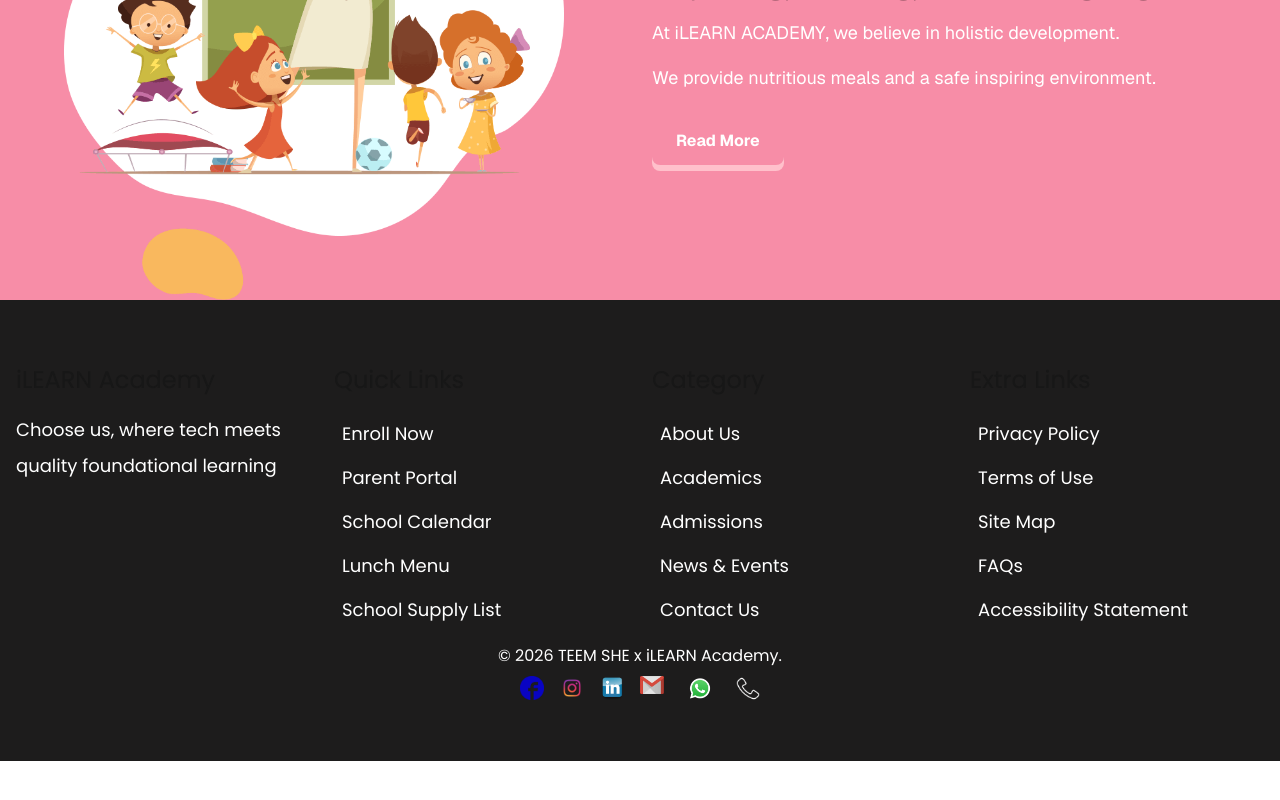
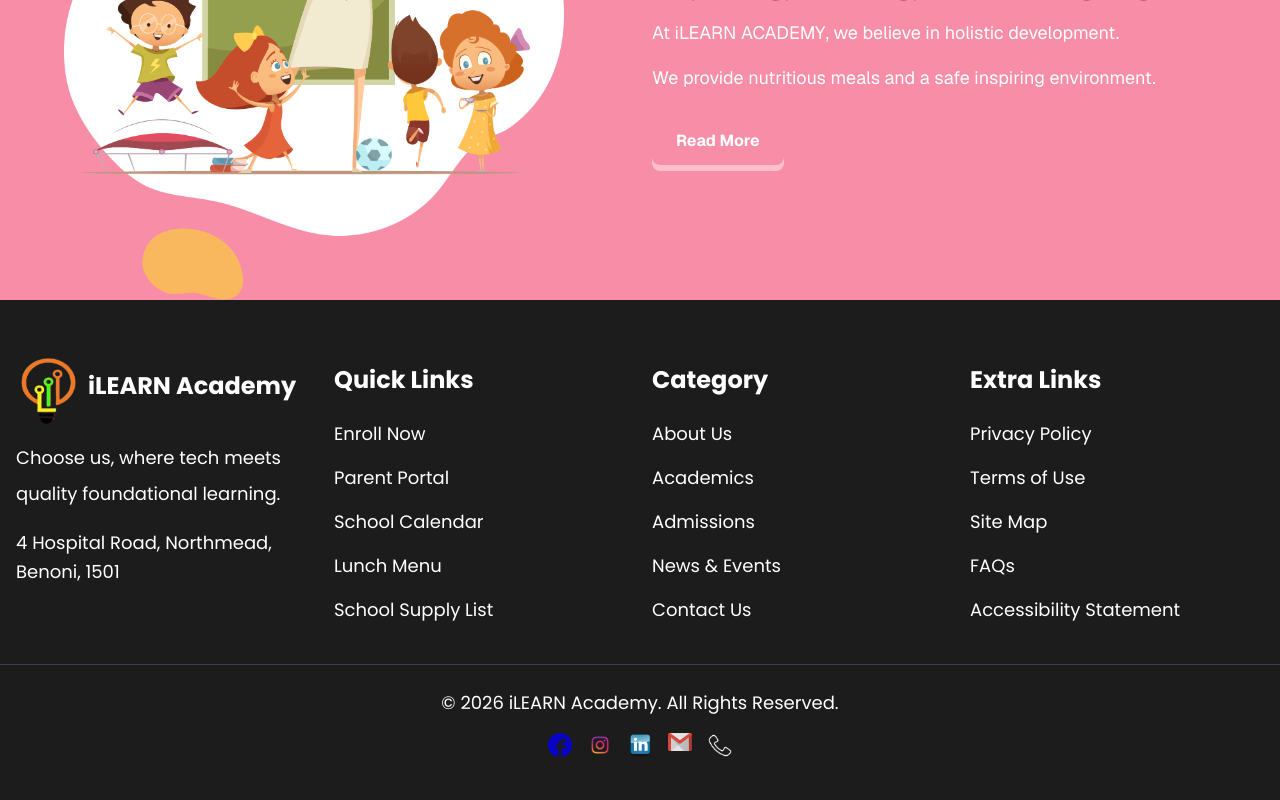
Before and after one commit to Masimbakutendaishe/iLearn, a Next.js app: page / in a window 1280 px wide. Shown: the part 1070-1870 px from the top of the page. Before the commit the page ends 1831 px from the top, so only its background shows below. Built offline with nearby package versions, Linux system fonts and the light colour scheme.

Commit message:
Refactor Footer component layout and content

```diff
--- a/comps/Footer.js
+++ b/comps/Footer.js
@@ -1,66 +1,128 @@
 import Image from "next/image";
+
 // components/Footer.js
 const Footer = () => {
   return (
-      <section className="bg-black py-12">
+    <section className="bg-black py-12 text-white">
+
       <div className="grid grid-cols-1 sm:grid-cols-2 lg:grid-cols-4 gap-6 container mx-auto px-4">
+
+        {/* LOGO + DESCRIPTION */}
         <div className="box">
-            <h3 className="text-2xl text-orange-500 py-4"> <i className="fas fa-school"></i> iLEARN Academy </h3>
-            <p className="text-white text-lg leading-loose">Choose us, where tech meets quality foundational learning</p>
+          <div className="flex items-center gap-3 mb-4">
+            <Image
+              src="/loggo.png"
+              alt="iLEARN Logo"
+              width={60}
+              height={60}
+            />
+            <h3 className="text-2xl font-bold">
+              iLEARN Academy
+            </h3>
           </div>
 
-          <div className="box">
-            <h3 className="text-2xl text-orange-500 py-4">Quick Links</h3>
-            <a href="#" className="text-white text-lg py-2 block hover:text-orange-500"><i className="fas fa-caret-right pr-2"></i> Enroll Now</a>
-            <a href="#" className="text-white text-lg py-2 block hover:text-orange-500"><i className="fas fa-caret-right pr-2"></i> Parent Portal</a>
-            <a href="#" className="text-white text-lg py-2 block hover:text-orange-500"><i className="fas fa-caret-right pr-2"></i> School Calendar</a>
-            <a href="#" className="text-white text-lg py-2 block hover:text-orange-500"><i className="fas fa-caret-right pr-2"></i> Lunch Menu</a>
-            <a href="#" className="text-white text-lg py-2 block hover:text-orange-500"><i className="fas fa-caret-right pr-2"></i> School Supply List</a>
+          <p className="text-lg leading-loose">
+            Choose us, where tech meets quality foundational learning.
+          </p>
+
+          {/* ADDRESS */}
+          <p className="mt-4 text-lg leading-relaxed">
+          4 Hospital Road, Northmead, Benoni, 1501
+          </p>
         </div>
 
+        {/* QUICK LINKS */}
         <div className="box">
-            <h3 className="text-2xl text-orange-500 py-4">Category</h3>
-            <a href="#" className="text-white text-lg py-2 block hover:text-orange-500"><i className="fas fa-caret-right pr-2"></i> About Us</a>
-            <a href="#" className="text-white text-lg py-2 block hover:text-orange-500"><i className="fas fa-caret-right pr-2"></i> Academics</a>
-            <a href="#" className="text-white text-lg py-2 block hover:text-orange-500"><i className="fas fa-caret-right pr-2"></i> Admissions</a>
-            <a href="#" className="text-white text-lg py-2 block hover:text-orange-500"><i className="fas fa-caret-right pr-2"></i> News & Events</a>
-            <a href="#" className="text-white text-lg py-2 block hover:text-orange-500"><i className="fas fa-caret-right pr-2"></i> Contact Us</a>
+          <h3 className="text-2xl py-4 font-bold">Quick Links</h3>
+
+          <a href="#" className="text-lg py-2 block hover:text-orange-400">
+            Enroll Now
+          </a>
+          <a href="#" className="text-lg py-2 block hover:text-orange-400">
+            Parent Portal
+          </a>
+          <a href="#" className="text-lg py-2 block hover:text-orange-400">
+            School Calendar
+          </a>
+          <a href="#" className="text-lg py-2 block hover:text-orange-400">
+            Lunch Menu
+          </a>
+          <a href="#" className="text-lg py-2 block hover:text-orange-400">
+            School Supply List
+          </a>
         </div>
 
+        {/* CATEGORY */}
         <div className="box">
-            <h3 className="text-2xl text-orange-500 py-4">Extra Links</h3>
-            <a href="#" className="text-white text-lg py-2 block hover:text-orange-500"><i className="fas fa-caret-right pr-2"></i> Privacy Policy</a>
-            <a href="#" className="text-white text-lg py-2 block hover:text-orange-500"><i className="fas fa-caret-right pr-2"></i> Terms of Use</a>
-            <a href="#" className="text-white text-lg py-2 block hover:text-orange-500"><i className="fas fa-caret-right pr-2"></i> Site Map</a>
-            <a href="#" className="text-white text-lg py-2 block hover:text-orange-500"><i className="fas fa-caret-right pr-2"></i> FAQs</a>
-            <a href="#" className="text-white text-lg py-2 block hover:text-orange-500"><i className="fas fa-caret-right pr-2"></i> Accessibility Statement</a>
-          </div>
+          <h3 className="text-2xl py-4 font-bold">Category</h3>
+
+          <a href="#" className="text-lg py-2 block hover:text-orange-400">
+            About Us
+          </a>
+          <a href="#" className="text-lg py-2 block hover:text-orange-400">
+            Academics
+          </a>
+          <a href="#" className="text-lg py-2 block hover:text-orange-400">
+            Admissions
+          </a>
+          <a href="#" className="text-lg py-2 block hover:text-orange-400">
+            News & Events
+          </a>
+          <a href="#" className="text-lg py-2 block hover:text-orange-400">
+            Contact Us
+          </a>
         </div>
 
-        {/* Bottom Section */}
-        <div className="bg-black text-white py-3 text-center">
-                <p>&copy; 2026 TEEM SHE x iLEARN Academy.</p>
-                <div className="mt-2 flex justify-center gap-4">
-                    <a href="https://facebook.com" target="_blank" >
+        {/* EXTRA LINKS */}
+        <div className="box">
+          <h3 className="text-2xl py-4 font-bold">Extra Links</h3>
+
+          <a href="#" className="text-lg py-2 block hover:text-orange-400">
+            Privacy Policy
+          </a>
+          <a href="#" className="text-lg py-2 block hover:text-orange-400">
+            Terms of Use
+          </a>
+          <a href="#" className="text-lg py-2 block hover:text-orange-400">
+            Site Map
+          </a>
+          <a href="#" className="text-lg py-2 block hover:text-orange-400">
+            FAQs
+          </a>
+          <a href="#" className="text-lg py-2 block hover:text-orange-400">
+            Accessibility Statement
+          </a>
+        </div>
+
+      </div>
+
+      {/* BOTTOM SECTION */}
+      <div className="bg-black text-white py-6 text-center mt-8 border-t border-gray-700">
+
+        <p className="text-lg">
+          &copy; 2026 iLEARN Academy. All Rights Reserved.
+        </p>
+
+        <div className="mt-4 flex justify-center gap-4">
+          <a href="https://facebook.com" target="_blank">
             <Image src="/fbicon.png" alt="Facebook" width={24} height={24} />
           </a>
-                    <a href="https://instagram.com" target="_blank" >
+          <a href="https://instagram.com" target="_blank">
             <Image src="/igicon.png" alt="Instagram" width={24} height={24} />
           </a>
-                    <a href="https://linkedin.com" target="_blank" >
+          <a href="https://linkedin.com" target="_blank">
             <Image src="/liicon.png" alt="LinkedIn" width={24} height={24} />
           </a>
-                    <a href="mailto:info@vekannfitness.com">
+          <a href="mailto:ilearnacademy@gmail.com">
             <Image src="/gmailicon.png" alt="Gmail" width={24} height={24} />
           </a>
-                    <a href="mailto:info@vekannfitness.com">
-                        <Image src="/whatsapp.png" alt="Gmail" width={40} height={40} />
-                    </a>
-                    <a href="tel:+263772716084">
+          <a href="tel:0738434227">
             <Image src="/phone.png" alt="Contact Number" width={24} height={24} />
           </a>
         </div>
+
       </div>
+
     </section>
   );
 };
```
Lines whose indentation alone changed are shown as unchanged.
